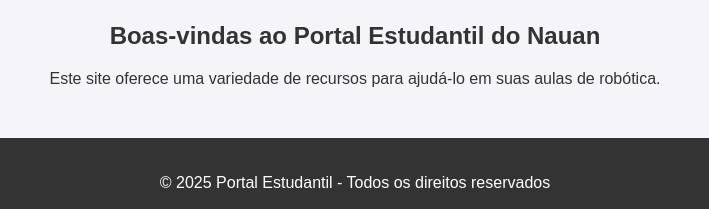
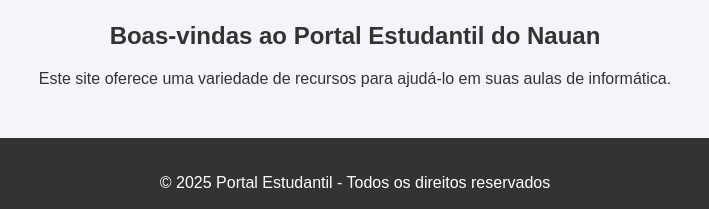
Before and after one commit to Nauan777-bit/2Tec, a plain HTML site: page index.html in a window 1280 px wide. Shown: the part 218-427 px from the top of the page, 285-994 px from the left. Drawn offline with Linux system fonts and the light colour scheme.

Commit message:
Update index.html

```diff
--- a/index.html
+++ b/index.html
@@ -93,7 +93,7 @@
     <div class="content">
         <section id="home" class="welcome">
             <h2>Boas-vindas ao Portal Estudantil do Nauan</h2>
-            <p>Este site oferece uma variedade de recursos para ajudá-lo em suas aulas de robótica.</p>
+            <p>Este site oferece uma variedade de recursos para ajudá-lo em suas aulas de informática.</p>
         </section>
     </div>
 
```
